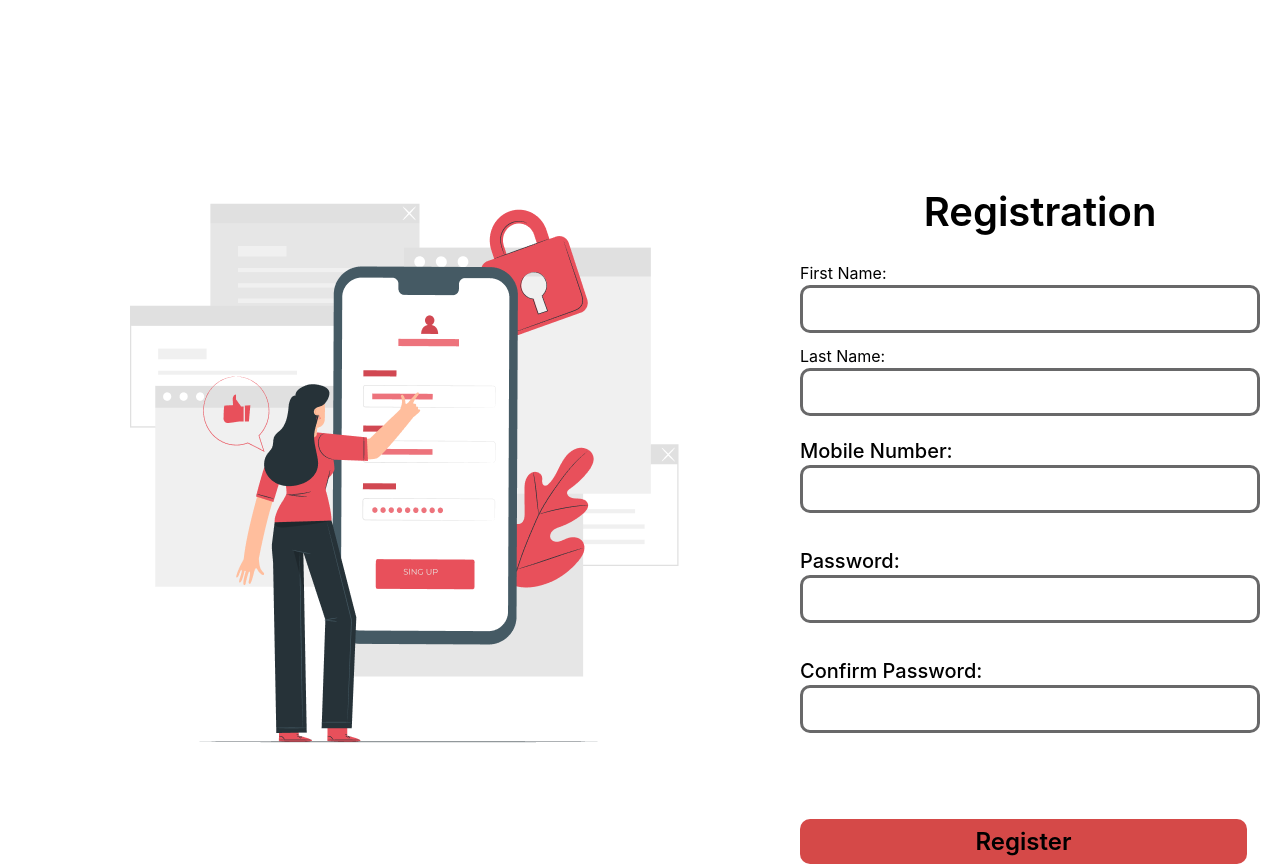
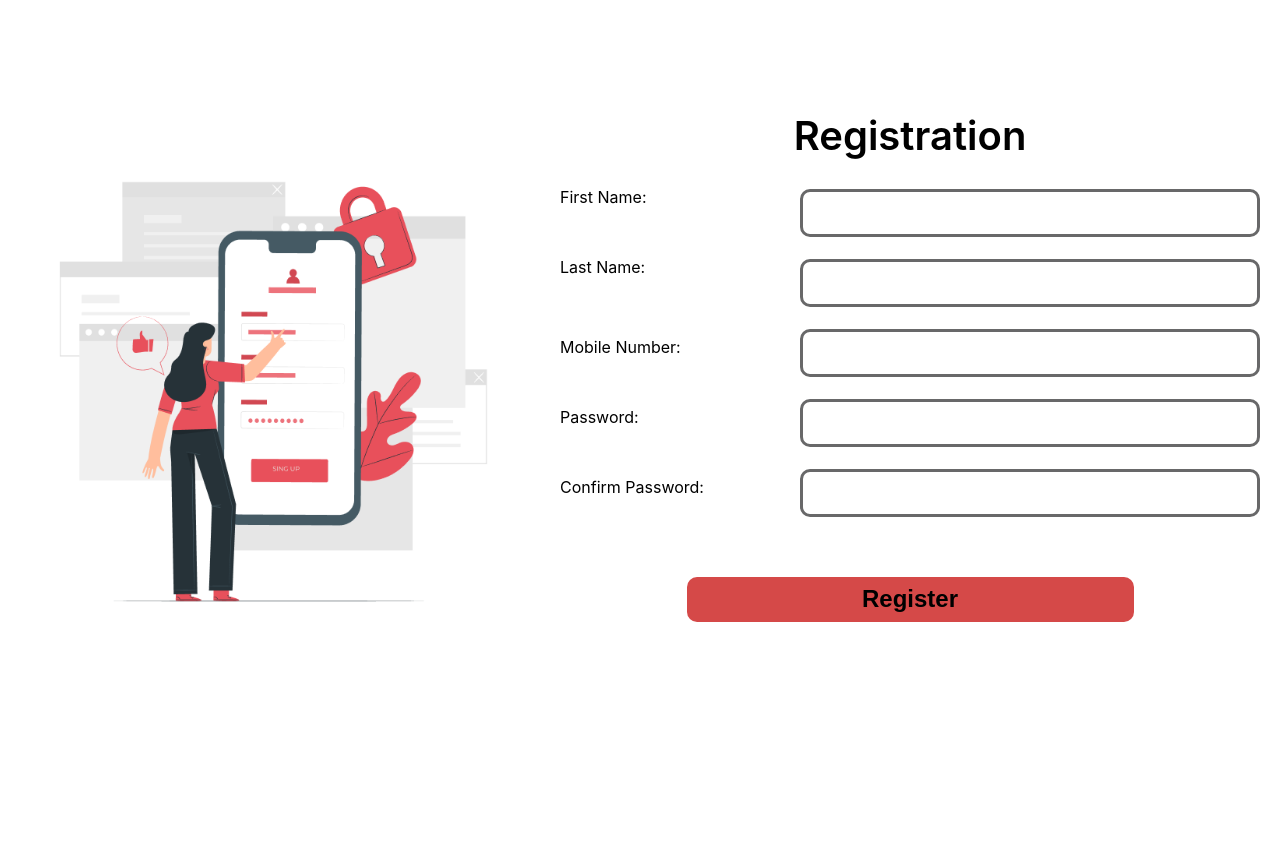
Before and after one commit to SasithDuleepa/jail, a React (Create React App) app: page /user_registration in a window 1280 px wide. After the commit the page ends 800 px from the top, so only its background shows below. Built offline with nearby package versions, Linux system fonts and the light colour scheme.

Commit message:
registration

```diff
--- a/src/page/home/User_registration/User_registration.css
+++ b/src/page/home/User_registration/User_registration.css
@@ -1,19 +1,14 @@
 .register_page {
     display: grid;
-    grid-template-columns: repeat(8, 1fr);
-    grid-template-rows: repeat(9, 1fr);
-    grid-column-gap: 0px;
-    grid-row-gap: 0px;
-    height: 90vh;
+grid-template-columns: repeat(2, 1fr);
+grid-template-rows: 1fr;
+grid-column-gap: 0px;
+grid-row-gap: 0px;
+    height: 100vh;
 
 }
 
-.top_container {
-    grid-area: 1 / 1 / 3 / 9;
-    align-items: center;
-    display: flex;
-    justify-content: center;
-}
+
 
 .register_header {
     font-size: 65px;
@@ -21,20 +16,40 @@
 }
 
 .bottom_left {
-    grid-area: 3 / 1 / 10 / 6;
+    grid-area: 1 / 1 / 2 / 2;
     display: flex;
+    flex-direction: column;
     justify-content: center;
+    align-items: center;
     margin-top: 0%;
+
 }
 
 .bottom_right {
-    grid-area: 3 / 6 / 10 / 9;
+    grid-area: 1 / 2 / 2 / 3;
     display: flex;
+
+}
+
+.registration-img{
+    width: 500px;
+    height: 500px;
+}
+.registration-form{
+
+    display: flex;
+    justify-content: space-between;
+    width: 700px;
+    margin-top: 20px;
 }
 
 .register_form {
 
-    margin-top: 0%;
+    margin-top: 10%;
+
+    width: max-content;
+    height: max-content;
+    padding: 10px 20px;
 }
 
 .form_heading {
@@ -54,7 +69,7 @@
     font-weight: 500;
 }
 
-.input {
+.register_form_input {
     margin-top: 2px;
     border-radius: 10px;
     border: 3px solid var( --black-300);
@@ -74,6 +89,16 @@
 }
 
 .register_btn {
+    display: flex;
+    justify-content: center;
+}
+
+.register_btn_ {
+    font-size: 24px;
+    font-weight: 600;
+    background-color: transparent;
+    border: none;
+    cursor: pointer;
     width: 447px;
     height: 45px;
     margin-top: 60px;
@@ -85,14 +110,6 @@
     cursor: pointer;
 }
 
-.register_btn_name {
-    font-size: 24px;
-    font-weight: 600;
-    background-color: transparent;
-    border: none;
-    cursor: pointer;
-}
-
 .error_indicator {
     color: var( --red-500);
     font-weight: 500px;
--- a/src/page/home/User_registration/User_registration.jsx
+++ b/src/page/home/User_registration/User_registration.jsx
@@ -63,49 +63,52 @@ export default function User_Registration(props) {
 
     return (
       <>
-        <div class="register_page">
+        <div className="register_page">
 
-          <div class="top_container">
+          {/* <div className="top_container">
             <h1 className='register_header'> {props.heading} </h1>
           </div>
-
-          <div class="bottom_left">
+   */}
+          <div className="bottom_left">
             <div className='register_img'>
-              <img src={register} alt='image'/>
+              <img src={register} className='registration-img' alt='image'/>
             </div>
           </div>
 
-          <div class="bottom_right">
+          <div className="bottom_right">
             <div className='register_form'>
-              <form >
+
                 <h1 className='form_heading'>Registration</h1>
-                <div className='form_inputs'>
-                <div className="column">
-                    <div className="row">
-                        <label className="label_username">First Name:</label>
-                        <input className="input" name="username" type="text" value={formValues.username} onChange={handleChange} />
-                        <p className="error_indicator">{formErrors.firstname}</p>
-                    </div>
-                    <div className="row">
-                        <label className="label_username">Last Name:</label>
-                        <input className="input" name="username" type="text" value={formValues.lastname} onChange={handleChange} />
-                        <p className="error_indicator">{formErrors.lasttname}</p>
-                    </div>
+                <div className='registration-form'>
+                  <label className="label_username">First Name:</label>
+                  <input className="register_form_input" name="username" type="text" value={formValues.username} onChange={handleChange} />
+                  {/* <p className="error_indicator">{formErrors.firstname}</p> */}
                 </div>
-                  <span className='label_password'>Mobile Number:</span>
-                  <input className='input' name='mobilenumber' type='number' value={formValues.mobilenumber} onChange={handleChange} />
-                  <p className='error_indicator'>{formErrors.mobilenumber}</p>
-                  <span className='label_password'>Password:</span>
-                  <input className='input' name='password' type='password' value={formValues.password} onChange={handleChange} />
-                  <p className='error_indicator'>{formErrors.password}</p>
-                  <span className='label_password'>Confirm Password:</span>
-                  <input className='input' name='password' type='password' value={formValues.confirmpassword} onChange={handleChange} />
-                  <p className='error_indicator'>{formErrors.confirmpassword}</p>
+                <div className='registration-form'>
+                  <label className="label_username">Last Name:</label>
+                  <input className="register_form_input" name="username" type="text" value={formValues.lastname} onChange={handleChange} />
+                  {/* <p className="error_indicator">{formErrors.lasttname}</p> */}
                 </div>
-                <div className='register_btn' onClick={handleSubmit} >
-                  <span className='register_btn_name'>Register</span>
+                <div className='registration-form'>
+                  <label className='label_password'>Mobile Number:</label>
+                  <input className='register_form_input' name='mobilenumber' type='number' value={formValues.mobilenumber} onChange={handleChange} />
+                  {/* <p className='error_indicator'>{formErrors.mobilenumber}</p> */}
                 </div>
-              </form>
+                <div className='registration-form'>
+                  <label className='label_password'>Password:</label>
+                  <input className='register_form_input' name='password' type='password' value={formValues.password} onChange={handleChange} />
+                  {/* <p className='error_indicator'>{formErrors.password}</p> */}
+                </div>
+                <div className='registration-form'>
+                  <label className='label_password'>Confirm Password:</label>
+                  <input className='register_form_input' name='password' type='password' value={formValues.confirmpassword} onChange={handleChange} />
+                  {/* <p className='error_indicator'>{formErrors.confirmpassword}</p> */}
+                </div>
+
+                <div className='register_btn' >
+                  <button className='register_btn_' onClick={handleSubmit} >Register</button>
+                </div>
+
             </div>
           </div>
 
```
